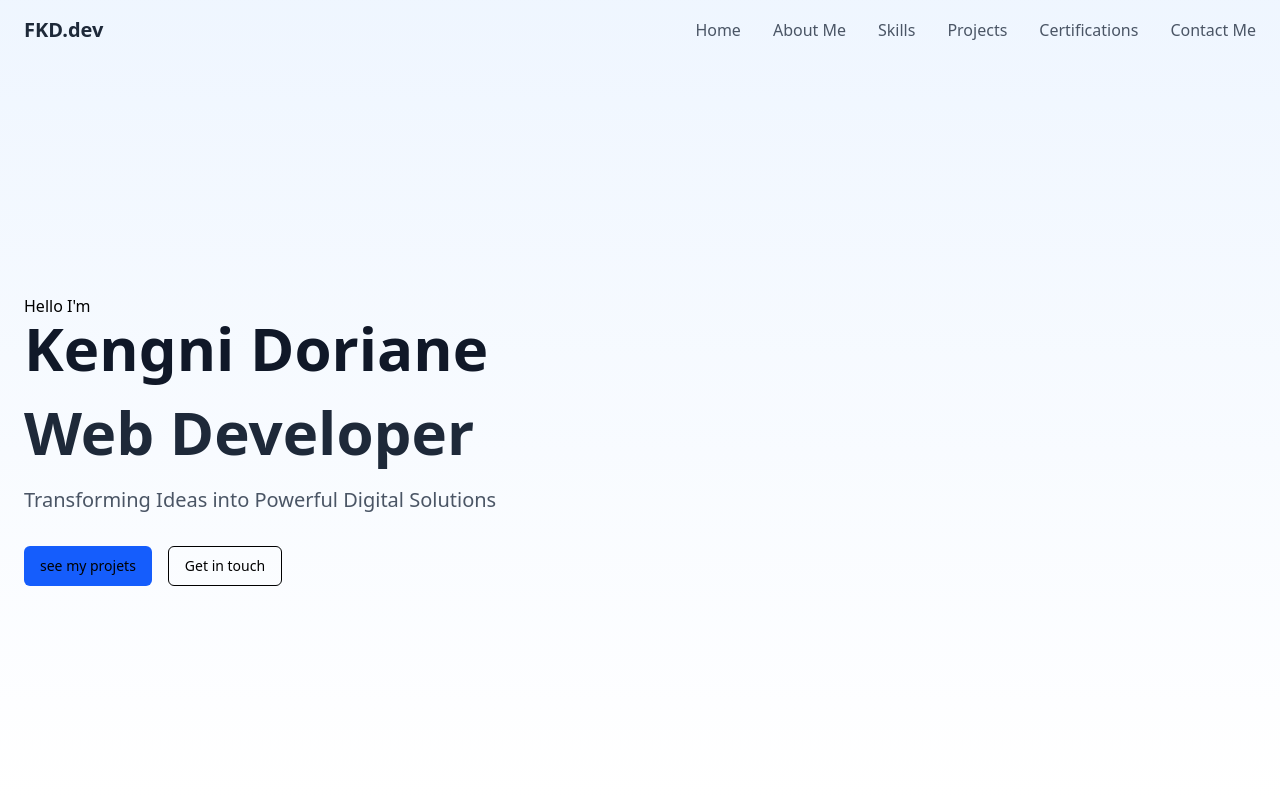
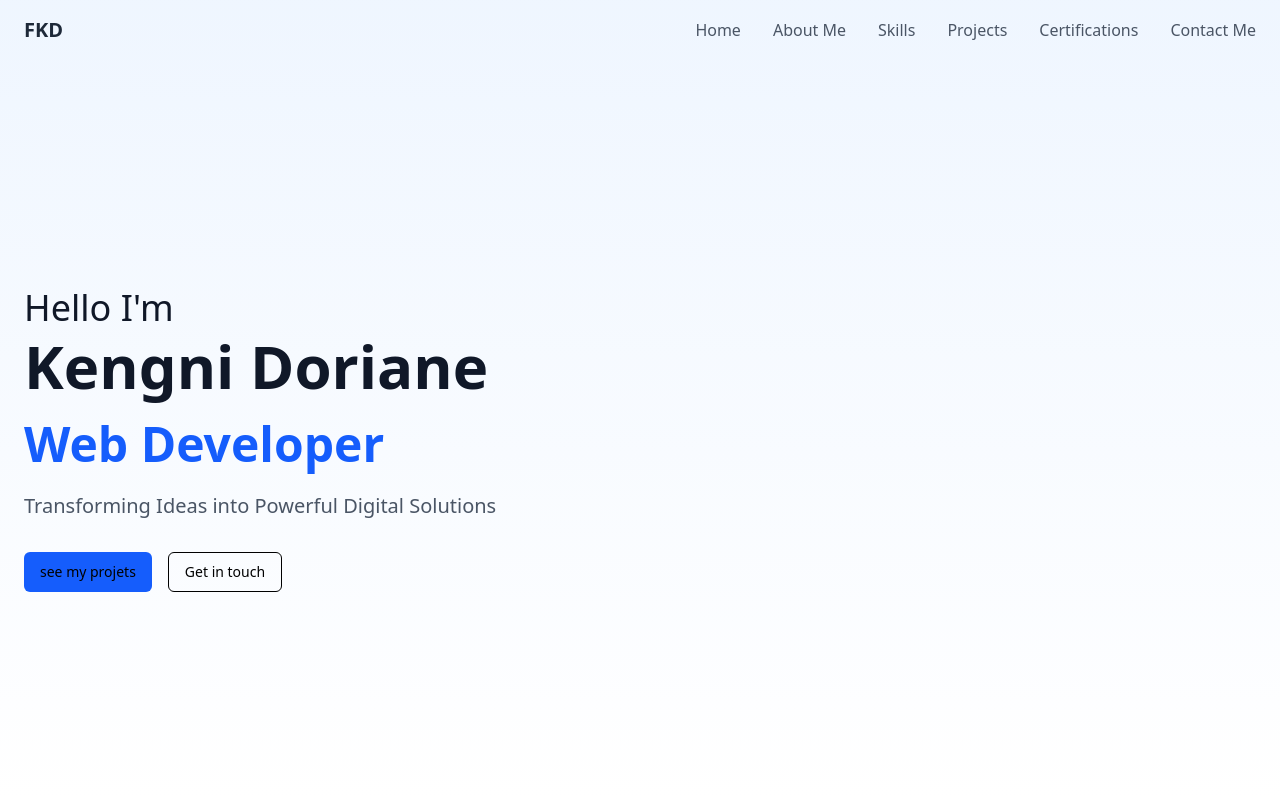
Before and after one commit to kengnidoriane/my_porfolioss, a React (Vite) app in the folder modern_porfolio/: page / in a window 1280 px wide. Shown: the top 800 px of the page. Built offline with nearby package versions, Linux system fonts and the light colour scheme.

Commit message:
add credentials on hero and header sections

```diff
--- a/modern_porfolio/src/components/Header.jsx
+++ b/modern_porfolio/src/components/Header.jsx
@@ -25,7 +25,7 @@ const Header = () => {
         <nav className="container mx-auto px-6 py-4 bg-red">
           <div className="flex items-center justify-between">
             <span className="text-xl font-bold text-gray-800">
-              FKD.dev
+              FKD
             </span>
 
             <div className="md:hidden">
--- a/modern_porfolio/src/components/Hero.jsx
+++ b/modern_porfolio/src/components/Hero.jsx
@@ -8,11 +8,11 @@ const Hero = () => {
     <section id="home" className="min-h-screen flex items-center bg-gradient-to-b from-blue-50 to-white pt-20">
     <div className="container mx-auto px-6">
       <div className="max-w-3xl">
-        <p>Hello I'm</p>
+        <p className="text-2xl md:text-4xl text-gray-900 mb-2">Hello I'm</p>
         <h1 className="text-4xl md:text-6xl font-bold text-gray-900 mb-6">
           Kengni Doriane
         </h1>
-        <h4 className="text-xl md:text-6xl font-bold text-gray-800 mb-6">
+        <h4 className="text-xl md:text-5xl font-bold text-blue-600 mb-6">
           <TypewriterText text="Web Developer" />
         </h4>
         <p className="text-xl text-gray-600 mb-8">
```
